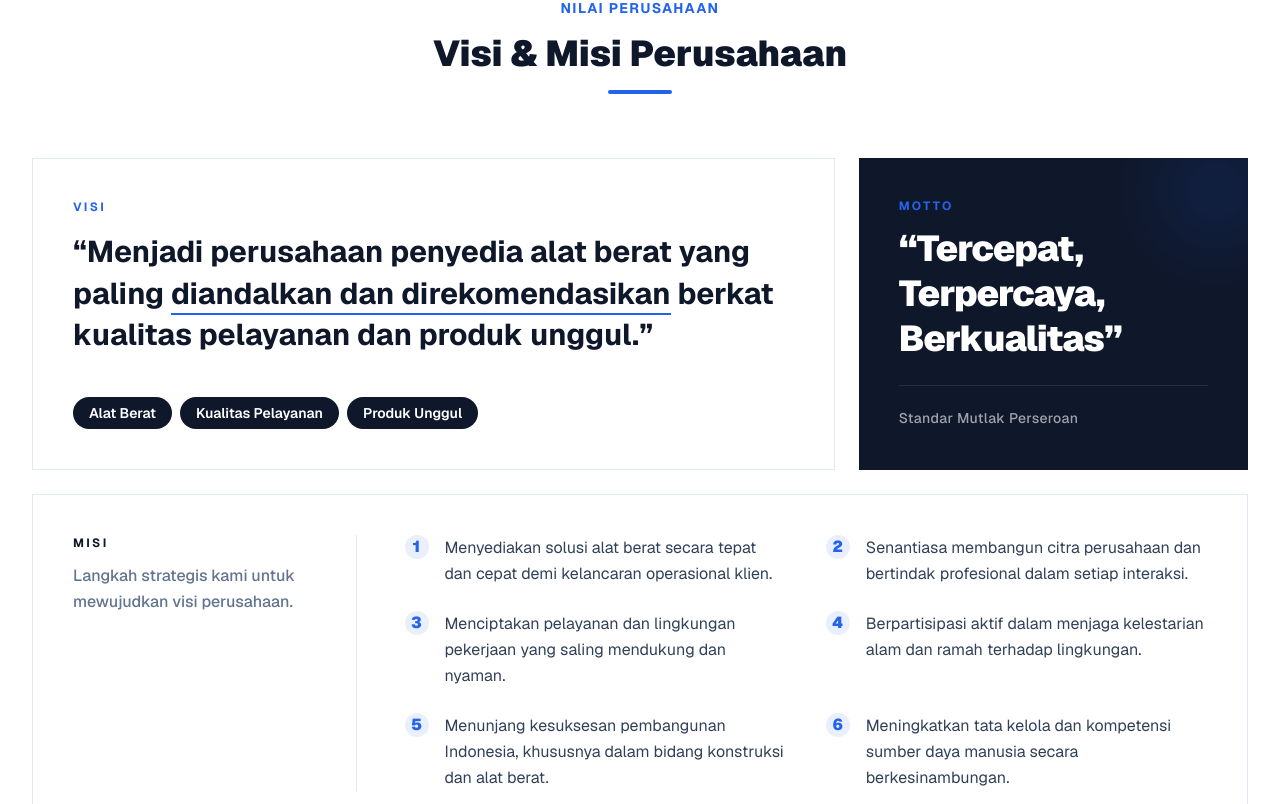
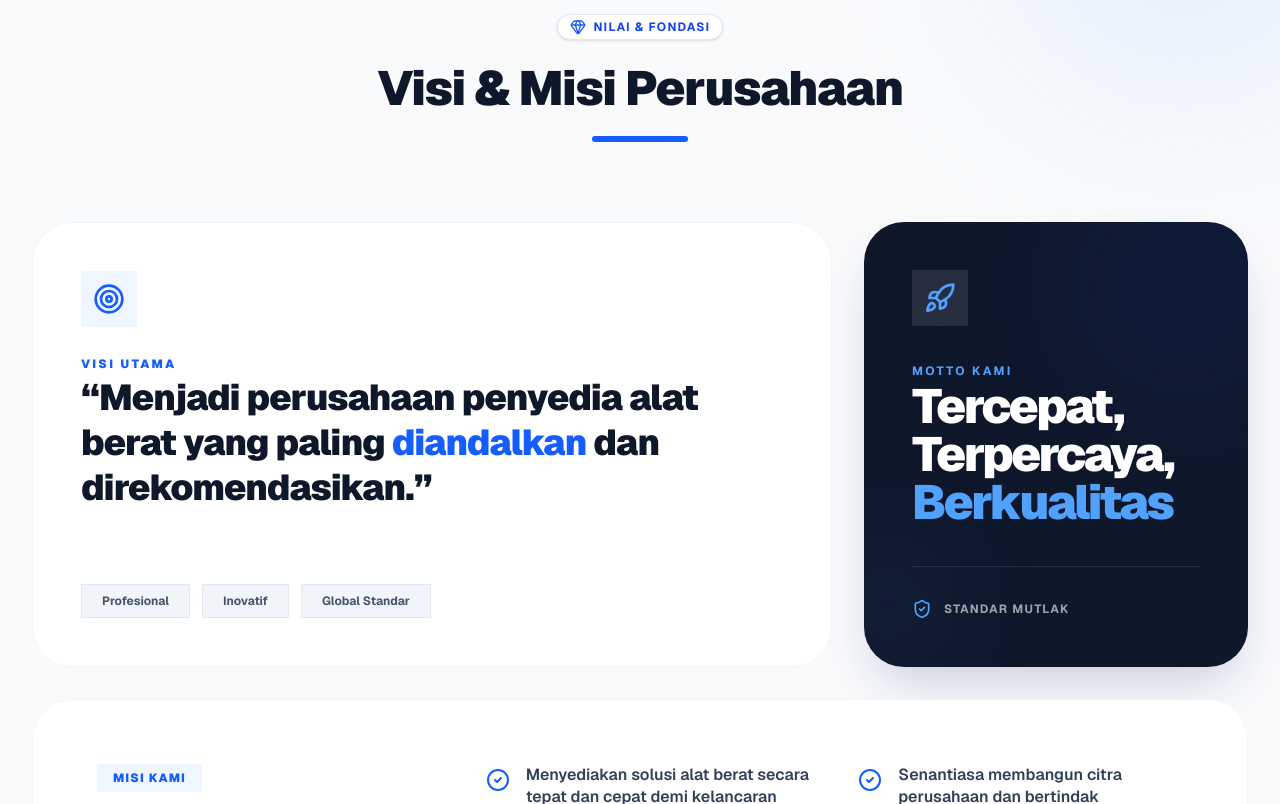
Before and after one commit to ReysGG/Website-Compony, a Next.js app: page / in a window 1280 px wide. Shown: the part 4696-5500 px from the top of the page. Built offline with nearby package versions, Linux system fonts and the light colour scheme.

Commit message:
feat: Add `VisiMisi` component to display company vision, mission, and motto.

```diff
--- a/components/visi-misi.tsx
+++ b/components/visi-misi.tsx
@@ -1,4 +1,5 @@
 import { BlurFade } from "@/components/ui/blur-fade";
+import { Target, Rocket, ShieldCheck, Gem, CheckCircle2 } from "lucide-react";
 
 export function VisiMisi() {
   const misiList = [
@@ -6,50 +7,63 @@ export function VisiMisi() {
     "Senantiasa membangun citra perusahaan dan bertindak profesional dalam setiap interaksi.",
     "Menciptakan pelayanan dan lingkungan pekerjaan yang saling mendukung dan nyaman.",
     "Berpartisipasi aktif dalam menjaga kelestarian alam dan ramah terhadap lingkungan.",
-    "Menunjang kesuksesan pembangunan Indonesia, khususnya dalam bidang konstruksi dan alat berat.",
-    "Meningkatkan tata kelola dan kompetensi sumber daya manusia secara berkesinambungan.",
+    "Menunjang kesuksesan pembangunan Indonesia di bidang konstruksi.",
+    "Meningkatkan tata kelola dan kompetensi SDM secara berkesinambungan.",
   ];
 
   return (
-    <section className="py-20 bg-white" id="visi-misi">
-      <div className="max-w-7xl mx-auto px-4 sm:px-6 lg:px-8">
+    <section className="py-24 bg-slate-50 relative overflow-hidden" id="visi-misi">
+      {/* Background Orbs */}
+      <div className="absolute top-0 right-0 -translate-y-1/2 translate-x-1/4 w-96 h-96 bg-blue-100/50 rounded-full blur-3xl" />
+      <div className="absolute bottom-0 left-0 translate-y-1/2 -translate-x-1/4 w-96 h-96 bg-slate-200/50 rounded-full blur-3xl" />
+
+      <div className="max-w-7xl mx-auto px-4 sm:px-6 lg:px-8 relative z-10">
 
         {/* Section Header */}
         <BlurFade delay={0.1} inView>
-          <div className="text-center mb-16">
-            <span className="text-[#2563eb] font-bold tracking-widest uppercase text-sm mb-4 block">
-              Nilai Perusahaan
+          <div className="text-center mb-20">
+            <div className="inline-flex items-center gap-2 px-3 py-1 rounded-full bg-white border border-slate-200 mb-6 shadow-sm">
+              <Gem className="w-4 h-4 text-blue-600" />
+              <span className="text-blue-700 font-bold tracking-widest uppercase text-[10px] md:text-xs">
+                Nilai & Fondasi
               </span>
-            <h2 className="text-3xl md:text-4xl font-black text-[#0f172a] mb-4">
-              Visi &amp; Misi Perusahaan
+            </div>
+            <h2 className="text-3xl md:text-5xl font-black text-[#0f172a] mb-6 tracking-tight">
+              Visi & Misi Perusahaan
             </h2>
-            <div className="w-16 h-1 bg-[#2563eb] mx-auto rounded-full" />
+            <div className="w-24 h-1.5 bg-blue-600 mx-auto rounded-full" />
           </div>
         </BlurFade>
 
-        <div className="grid grid-cols-1 lg:grid-cols-3 gap-6">
+        <div className="grid grid-cols-1 lg:grid-cols-12 gap-8 mb-8">
 
-          {/* VISI */}
-          <BlurFade delay={0.2} inView className="lg:col-span-2">
-            <div className="h-full bg-white border border-slate-200 rounded-2xl p-8 md:p-10 flex flex-col justify-between gap-8 hover:border-[#2563eb]/50 hover:shadow-lg transition-all duration-300">
-              <div className="flex flex-col gap-4">
-                <span className="text-xs font-bold tracking-[0.2em] text-[#2563eb] uppercase">
-                  Visi
+          {/* VISI CARD */}
+          <BlurFade delay={0.2} inView className="lg:col-span-8">
+            <div className="h-full bg-white border border-slate-100 rounded-[2.5rem] p-8 md:p-12 flex flex-col justify-between gap-10 hover:shadow-2xl hover:shadow-blue-900/5 transition-all duration-500 group">
+              <div className="space-y-6">
+                <div className="w-14 h-14 rounded-2xl bg-blue-50 flex items-center justify-center text-blue-600 group-hover:scale-110 transition-transform duration-500">
+                  <Target className="w-8 h-8" />
+                </div>
+                <div className="space-y-4">
+                  <span className="text-xs font-black tracking-[0.2em] text-blue-600 uppercase">
+                    Visi Utama
                   </span>
-                <p className="text-[#0f172a] text-2xl md:text-3xl leading-snug font-bold">
+                  <p className="text-[#0f172a] text-2xl md:text-4xl leading-tight font-black tracking-tight">
                     &ldquo;Menjadi perusahaan penyedia alat berat yang paling{" "}
-                  <span className="border-b-2 border-[#2563eb]">
-                    diandalkan dan direkomendasikan
+                    <span className="text-blue-600 relative inline-block">
+                      diandalkan
+                      <span className="absolute bottom-1 left-0 w-full h-3 bg-blue-100 -z-10" />
                     </span>{" "}
-                  berkat kualitas pelayanan dan produk unggul.&rdquo;
+                    dan direkomendasikan.&rdquo;
                   </p>
                 </div>
-              {/* Keyword tags */}
-              <div className="flex flex-wrap gap-2">
-                {["Alat Berat", "Kualitas Pelayanan", "Produk Unggul"].map((tag) => (
+              </div>
+
+              <div className="flex flex-wrap gap-3">
+                {["Profesional", "Inovatif", "Global Standar"].map((tag) => (
                   <span
                     key={tag}
-                    className="text-sm font-semibold bg-[#0f172a] text-white px-4 py-1.5 rounded-full"
+                    className="text-xs font-bold bg-slate-100 text-slate-600 px-5 py-2 rounded-xl border border-slate-200"
                   >
                     {tag}
                   </span>
@@ -58,52 +72,68 @@ export function VisiMisi() {
             </div>
           </BlurFade>
 
-          {/* MOTTO */}
-          <BlurFade delay={0.3} inView className="lg:col-span-1">
-            <div className="h-full bg-[#0f172a] rounded-2xl p-8 md:p-10 flex flex-col justify-between text-white relative overflow-hidden group">
-              <div className="absolute -right-4 -top-4 w-24 h-24 bg-[#2563eb] opacity-20 rounded-full blur-2xl group-hover:opacity-40 transition-all duration-500" />
-              <div className="flex flex-col gap-3 relative z-10">
-                <span className="text-xs font-bold tracking-[0.2em] text-[#2563eb] uppercase">
-                  Motto
+          {/* MOTTO CARD */}
+          <BlurFade delay={0.3} inView className="lg:col-span-4">
+            <div className="h-full bg-[#0f172a] rounded-[2.5rem] p-8 md:p-12 flex flex-col justify-between text-white relative overflow-hidden group shadow-2xl shadow-blue-950/20">
+              {/* Animated Background Decor */}
+              <div className="absolute -right-4 -top-4 w-40 h-40 bg-blue-600 opacity-20 rounded-full blur-[80px] group-hover:opacity-40 transition-all duration-700" />
+              <div className="absolute -left-10 bottom-0 w-32 h-32 bg-blue-400 opacity-10 rounded-full blur-[60px]" />
+
+              <div className="space-y-8 relative z-10">
+                <div className="w-14 h-14 rounded-2xl bg-white/10 backdrop-blur-md flex items-center justify-center text-blue-400">
+                  <Rocket className="w-8 h-8" />
+                </div>
+                <div className="space-y-2">
+                  <span className="text-xs font-bold tracking-[0.2em] text-blue-400 uppercase">
+                    Motto Kami
                   </span>
-                <p className="text-white text-3xl md:text-4xl font-black leading-tight tracking-tight">
-                  &ldquo;Tercepat,<br />Terpercaya,<br />Berkualitas&rdquo;
+                  <p className="text-white text-4xl md:text-5xl font-black leading-none tracking-tighter">
+                    Tercepat,<br />
+                    Terpercaya,<br />
+                    <span className="text-blue-400">Berkualitas</span>
                   </p>
                 </div>
-              <div className="border-t border-white/10 pt-5 mt-6 relative z-10">
-                <span className="text-white/60 text-sm font-medium tracking-wide">
-                  Standar Mutlak Perseroan
+              </div>
+
+              <div className="pt-8 border-t border-white/10 mt-10 relative z-10 flex items-center gap-3">
+                <ShieldCheck className="w-5 h-5 text-blue-400" />
+                <span className="text-white/60 text-xs font-bold tracking-widest uppercase">
+                  Standar Mutlak
                 </span>
               </div>
             </div>
           </BlurFade>
+        </div>
 
-          {/* MISI */}
-          <BlurFade delay={0.4} inView className="lg:col-span-3">
-            <div className="bg-white border border-slate-200 rounded-2xl p-8 md:p-10 hover:border-[#2563eb]/50 hover:shadow-lg transition-all duration-300">
-              <div className="flex flex-col md:flex-row gap-8 lg:gap-12">
+        {/* MISI SECTION */}
+        <BlurFade delay={0.4} inView>
+          <div className="bg-white border border-slate-100 rounded-[2.5rem] p-8 md:p-16 hover:shadow-2xl hover:shadow-slate-200/50 transition-all duration-500">
+            <div className="grid lg:grid-cols-12 gap-12 lg:gap-20">
 
-                {/* Left */}
-                <div className="w-full md:w-1/4 shrink-0 md:border-r md:border-slate-200 md:pr-10">
-                  <span className="text-xs font-bold tracking-[0.2em] text-[#0f172a] uppercase block mb-3">
-                    Misi
-                  </span>
-                  <p className="text-slate-500 font-medium text-base leading-relaxed">
-                    Langkah strategis kami untuk mewujudkan visi perusahaan.
+              {/* Left Side Header */}
+              <div className="lg:col-span-4 space-y-6">
+                <div className="inline-block px-4 py-1.5 rounded-xl bg-blue-50 text-blue-600 text-xs font-black uppercase tracking-widest">
+                  Misi Kami
+                </div>
+                <h3 className="text-3xl font-black text-[#0f172a] leading-tight">
+                  Komitmen nyata dalam setiap langkah pelayanan
+                </h3>
+                <p className="text-slate-500 font-medium leading-relaxed">
+                  Kami percaya bahwa kesuksesan jangka panjang hanya bisa dicapai melalui dedikasi tinggi dan perbaikan berkelanjutan.
                 </p>
               </div>
 
-                {/* Right */}
-                <div className="w-full md:w-3/4">
-                  <ul className="grid grid-cols-1 md:grid-cols-2 gap-y-6 gap-x-10">
+              {/* Right Side List */}
+              <div className="lg:col-span-8">
+                <ul className="grid sm:grid-cols-2 gap-x-12 gap-y-8">
                   {misiList.map((misi, i) => (
-                      <li key={i} className="flex items-start gap-4">
-                        <span className="text-base font-black text-[#2563eb] shrink-0 leading-relaxed flex items-center justify-center h-6 w-6 rounded-full bg-[#2563eb]/10">
-                          {String(i + 1)}
-                        </span>
-                        <span className="text-slate-700 text-base leading-relaxed">
+                    <li key={i} className="group flex items-start gap-4 transition-all duration-300">
+                      <div className="mt-1 shrink-0">
+                        <CheckCircle2 className="w-6 h-6 text-blue-600" />
+                      </div>
+                      <p className="text-slate-700 font-semibold leading-snug group-hover:text-[#0f172a] transition-colors">
                         {misi}
-                        </span>
+                      </p>
                     </li>
                   ))}
                 </ul>
@@ -112,8 +142,6 @@ export function VisiMisi() {
             </div>
           </div>
         </BlurFade>
-
-        </div>
       </div>
     </section>
   );
```
Lines whose indentation alone changed are shown as unchanged.
